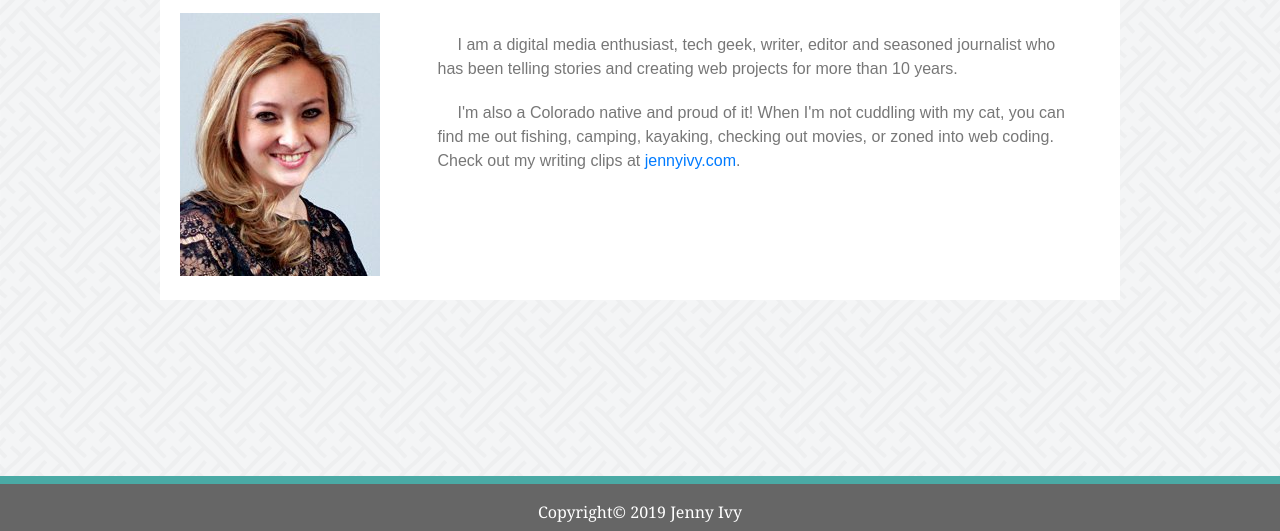
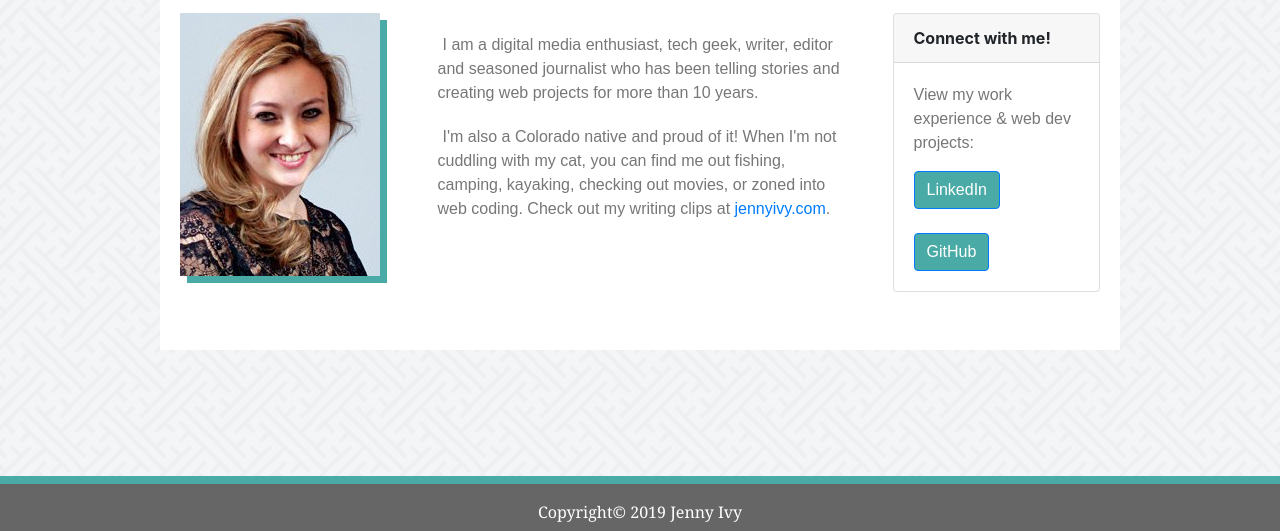
Before and after one commit to jenivy06/jenivy06.github.io, a plain HTML site: page index.html in a window 1280 px wide. Shown: the part 269-800 px from the top of the page. Drawn offline with nearby package versions, Linux system fonts and the light colour scheme.

Commit message:
modified index.html

```diff
--- a/index.html
+++ b/index.html
@@ -37,13 +37,26 @@
           </box>
     <div class="row">
       <div class="col-md-3">
-        <img src="assets/images/Jennyprofilepic.jpg" class="img-fluid" alt="Jenny Ivy">
+        <img class = "profileImage" src="assets/images/Jennyprofilepic.jpg" class="img-fluid" alt="Jenny Ivy">
       </div>
-      <div class="col-md-9">
+      <div class="col-md-6">
        <p class="bodycopy">I am a digital media enthusiast, tech geek, writer, editor and seasoned journalist who has been telling stories and creating web projects for more than 10 years.</p>
 
       <p class="bodycopy">I'm also a Colorado native and proud of it! When I'm not cuddling with my cat, you can find me out fishing, camping, kayaking, checking out movies, or zoned into web coding. Check out my writing clips at <a href="http://www.jennyivy.com">jennyivy.com</a>.</p>
   </div>
+  <div class="col-md-3">
+        <div class="card">
+                <div class="card-header">
+                        <strong>Connect with me!</strong>
+                </div>
+                <div class="card-body bodycopycard">
+                    View my work experience & web dev projects:
+                  <p class="card-text"></p>
+                  <a href="https://www.linkedin.com/in/jenny-ivy-1069264/" target="_blank" class="btn btn-primary buttons">LinkedIn</a><br><br>
+                  <a href="https://github.com/jenivy06" target="_blank" class="btn btn-primary buttons">GitHub</a>
+                </div>
+              </div>
+   </div>
   <br>
   <br>
   <br>
@@ -67,12 +80,20 @@
 
 </footer>
 <style>
+.profileImage {
+    box-shadow: 7px 7px #4aaaa5;
+}
+
+.buttons {
+    background-color: #4aaaa5;
+}
+
     #logo {
         background-color: #4aaaa5;
         width: 275px;
         height: 105px;
         padding: 30px;
-        margin-left: 183px;
+        margin-left: 140px;
         float: left;
         text-align: center;
         color: white;
@@ -88,9 +109,21 @@
         line-height: auto;
         overflow: auto;
         margin: auto;
-        text-indent: 20px;
+        text-indent: 5px;
         padding: 20px;
         margin-bottom: -20px;
+        right: 100px;
+
+    }
+
+    .bodycopycard {
+        float: right;
+        color: #777777;
+        font-family: Arial, Helvetica, sans-serif;
+        top: 20px;
+        line-height: auto;
+        overflow: auto;
+        margin: auto;
 
     }
     .pointer {
@@ -103,7 +136,7 @@
 
     .wrapperindex {
         width: 960px;
-        height: 400px;
+        height: 450px;
         background-color: #ffffff;
         margin-bottom: 100px;
         padding: 20px;
```
